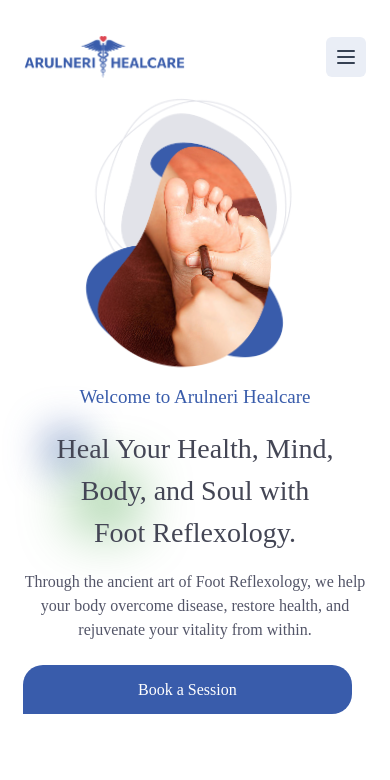
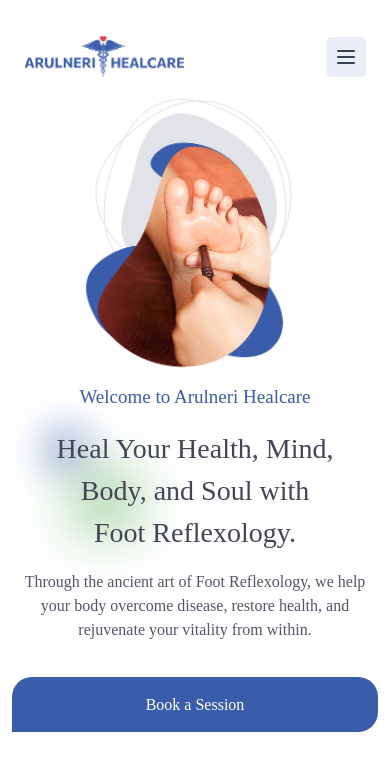
Before and after one commit to shiyam312001/arulneri, a Next.js app: page / in a window 390 px wide. Shown: the top 780 px of the page. Built offline with nearby package versions, Linux system fonts and the light colour scheme; no server answers; a web font is replaced by a local one.

Commit message:
'initial'

```diff
--- a/app/components/Footer.js
+++ b/app/components/Footer.js
@@ -90,7 +90,7 @@ export default function Footer() {
         {/* Footer Copyright and Social */}
         <div className="footer-copyrigh-content">
           <p className="footer-copy-left footer-left mb-3">
-            Copyright © 2025 Arulneri Healthcare
+            Copyright © 2025 Arulneri Healcare
           </p>
 
           {/* Social Media Icons */}
--- a/app/components/Navbar.js
+++ b/app/components/Navbar.js
@@ -158,7 +158,7 @@ export default function Navbar() {
               <li className='px-4 pt-2'>
                 <Link
                   href='/contact'
-                  className='block text-decoration-none w-full text-center nav-menus px-6 py-3 bg-blue-600 text-white rounded-full hover:bg-blue-700 transition duration-300 font-medium'
+                  className='block text-decoration-none w-full text-center nav-menu-appoint nav-menus px-6 py-3 bg-blue-600 text-white rounded-full hover:bg-blue-700 transition duration-300 font-medium'
                   onClick={() => setIsMenuOpen(false)}
                 >
                   Appointment
--- a/app/style.css
+++ b/app/style.css
@@ -1107,8 +1107,11 @@ color: #71758E !important;
   width: 100%;
 }
 .nav-menus-btn {
-	padding: 0 115px;
-	margin: 0 11px;
+  display: block;
+  width: 100% !important;
+  margin: 0;
+  padding: 0 !important;
+  text-align: center;
 	font-size: 16px;
 }
 .welcome-sub-text {
@@ -1702,4 +1705,7 @@ padding: 0;
   margin-top: -30px !important;
   padding: 0 35px !important;
 }
-}
+.nav-menu-appoint{
+  background: #395CAB !important;
+}
+}
```
